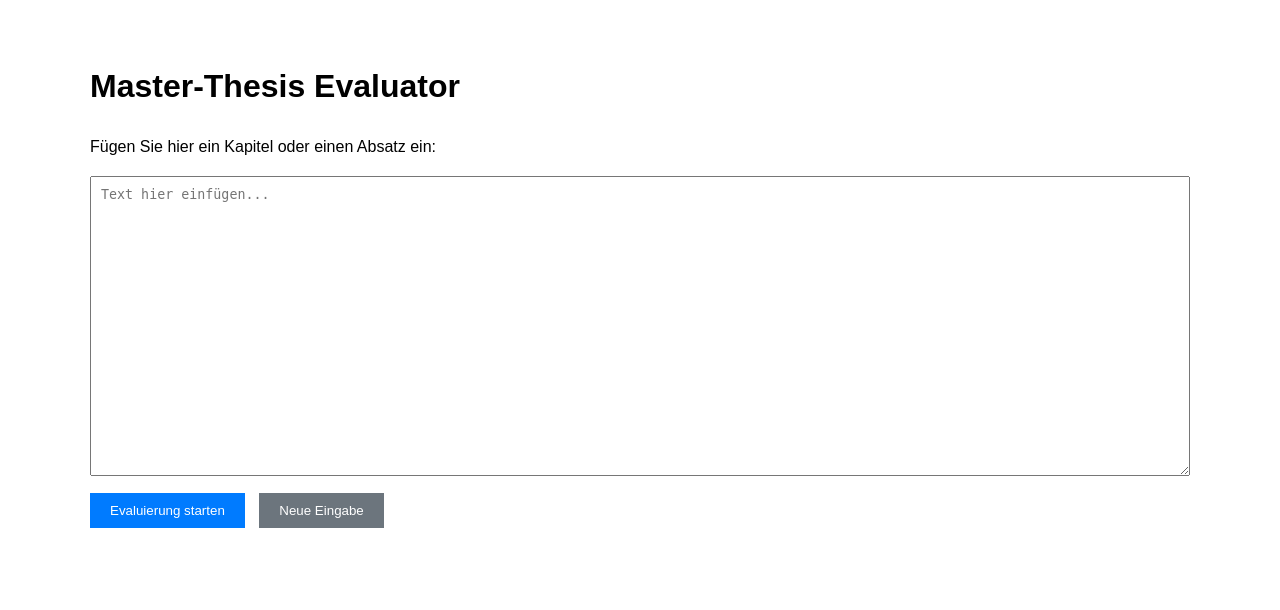
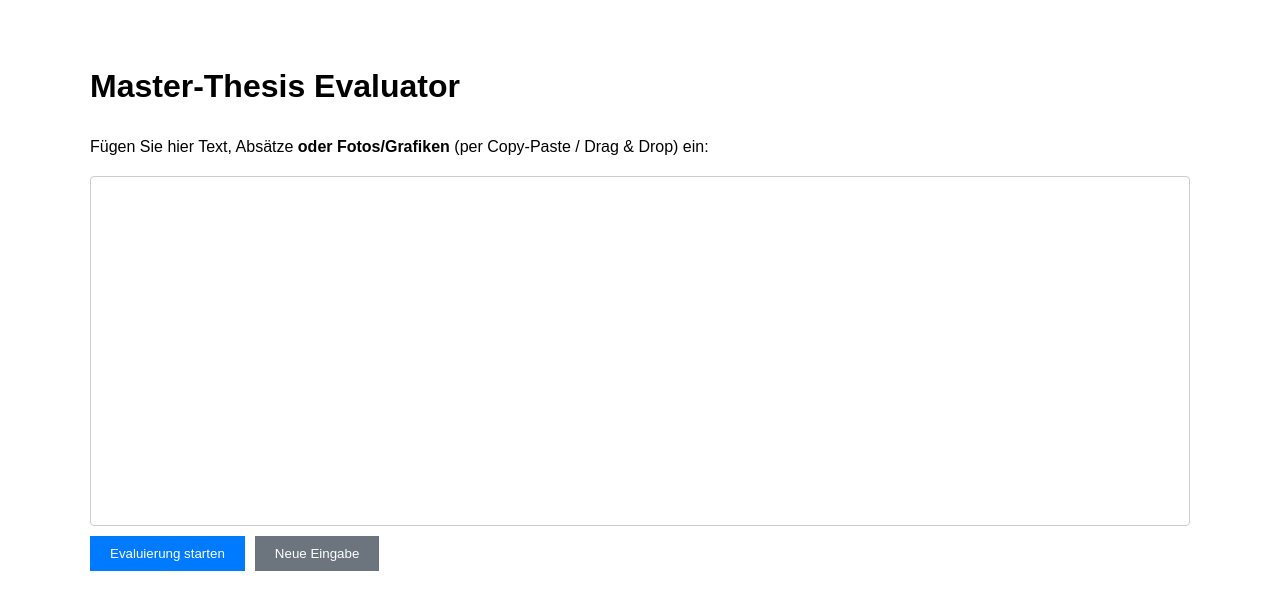
Before and after one commit to koenjo741/review, a Flask app: page / in a window 1280 px wide. Shown: the top 610 px of the page. Run offline with Flask 3, Linux system fonts and the light colour scheme.

Commit message:
Bildeingabe möglich

````diff
--- a/app.py
+++ b/app.py
@@ -32,13 +32,24 @@ def search_pubmed(query: str) -> str:
     except Exception as e:
         return f"PubMed Fehler: {str(e)}"
 
-def call_gemini(prompt: str) -> str:
-    """Ruft Gemini direkt über die offizielle REST-API auf (ohne SDK-Bloat)."""
+def call_gemini_multimodal(prompt: str, image_data: str = None, mime_type: str = "image/png") -> str:
+    """Ruft Gemini multimodal (Text + optionales Bild) über die REST-API auf."""
     url = f"https://generativelanguage.googleapis.com/v1beta/models/gemini-2.5-flash:generateContent?key={GOOGLE_API_KEY}"
     headers = {"Content-Type": "application/json"}
+
+    parts = [{"text": prompt}]
+    if image_data:
+        parts.append({
+            "inline_data": {
+                "mime_type": mime_type,
+                "data": image_data
+            }
+        })
+
     payload = {
-        "contents": [{"parts": [{"text": prompt}]}]
+        "contents": [{"parts": parts}]
     }
+
     response = requests.post(url, headers=headers, json=payload, timeout=60)
     if response.status_code == 200:
         data = response.json()
@@ -57,36 +68,39 @@ def index():
 def evaluate():
     data = request.json
     text = data.get('text', '')
+    image_base64 = data.get('image', None)
+    mime_type = data.get('mime_type', 'image/png')
 
-    if not text:
-        return jsonify({"error": "Kein Text übergeben"}), 400
+    if not text and not image_base64:
+        return jsonify({"error": "Kein Text oder Bild übergeben"}), 400
 
     try:
-        # 1. PubMed Abfrage
-        pubmed_kontext = search_pubmed(text[:80])
+        # 1. PubMed Abfrage (falls Text vorhanden)
+        pubmed_kontext = search_pubmed(text[:80]) if text else "Kein Text für PubMed-Suche."
 
         # 2. Agent A: Lektorat
-        prompt_a = f"Du bist ein akademischer Lektor. Reviewe den Text auf Grammatik, Stil und Logik: {text}"
-        res_a_text = call_gemini(prompt_a)
+        prompt_a = f"Du bist ein akademischer Lektor. Reviewe den Text bzw. das Bild auf Grammatik, Stil, Layout und Logik:\nText: {text}"
+        res_a_text = call_gemini_multimodal(prompt_a, image_base64, mime_type)
 
         # 3. Agent B: Fachprüfung
         prompt_b = (
-            f"Du bist ein medizinischer Reviewer und Informatiker. Prüfe die Fakten im Text: {text}\n\n"
+            f"Du bist ein medizinischer Reviewer und Informatiker. Prüfe die Fakten im eingereichten Material:\n"
+            f"Text: {text}\n\n"
             f"Evidenz-Datenbankauszug:\n{pubmed_kontext}"
         )
-        res_b_text = call_gemini(prompt_b)
+        res_b_text = call_gemini_multimodal(prompt_b, image_base64, mime_type)
 
-        # 4. Agent C: JSON-Gutachten erzwingen (mit Sprachsteuerung & Gelbmarkierung für Änderungen)
+        # 4. Agent C: JSON-Gutachten erzwingen
         prompt_c = (
             f"Du bist der Prüfungsvorsitzende. Erstelle ein finales Gutachten basierend auf:\n"
             f"Originaltext: {text}\n\n"
             f"Lektorat: {res_a_text}\n\n"
             f"Fachprüfung: {res_b_text}\n\n"
             f"Anweisungen zur Sprachregelung:\n"
-            f"- Erkenne die Originalsprache des eingereichten Originaltextes (z. B. Englisch).\n"
-            f"- Die Felder 'gesamtnote_tendenz' und 'kritikpunkte' (Kategorie, Begründung etc.) müssen zwingend auf DEUTSCH verfasst werden.\n"
+            f"- Erkenne die Originalsprache des eingereichten Materials (z. B. Englisch).\n"
+            f"- Die Felder 'gesamtnote_tendenz' und 'kritikpunkte' müssen zwingend auf DEUTSCH verfasst werden.\n"
             f"- Das Feld 'ueberarbeiteter_absatz' muss strikt in der URSPRUNGSSPRACHE des Originaltextes verfasst werden.\n"
-            f"- Markiere in dem 'ueberarbeiteter_absatz' alle geänderten oder neu hinzugefügten Textstellen mit einem HTML-Tag gelb an, genau so: <mark style=\"background-color: #fff3cd; color: #856404;\">Textstelle</mark>.\n\n"
+            f"- Markiere in dem 'ueberarbeiteter_absatz' alle geänderten Textstellen gelb: <mark style=\"background-color: #fff3cd; color: #856404;\">Textstelle</mark>.\n\n"
             f"Antworte AUSSCHLIESSLICH im folgenden JSON-Format (ohne Markdown-Blocks):\n"
             "{\n"
             '  "gesamtnote_tendenz": "string",\n'
@@ -102,7 +116,7 @@ def evaluate():
             "}"
         )
 
-        raw_res = call_gemini(prompt_c).strip()
+        raw_res = call_gemini_multimodal(prompt_c, image_base64, mime_type).strip()
 
         # Markdown-Codeblöcke sicherheitshalber entfernen
         if raw_res.startswith("```"):
--- a/templates/index.html
+++ b/templates/index.html
@@ -5,11 +5,41 @@
     <title>Thesis Reviewer</title>
     <style>
         body { font-family: sans-serif; max-width: 1100px; margin: 20px auto; padding: 20px; line-height: 1.6; }
-        textarea { width: 100%; height: 300px; padding: 10px; margin-bottom: 10px; box-sizing: border-box; }
-        .button-group { margin-bottom: 20px; }
-        button { padding: 10px 20px; background-color: #007bff; color: white; border: none; cursor: pointer; margin-right: 10px; }
+
+        /* Kombiniertes Eingabefeld für Text und Bilder (contenteditable) */
+        #inputContainer {
+            width: 100%;
+            min-height: 350px;
+            max-height: 600px;
+            overflow-y: auto;
+            padding: 15px;
+            margin-bottom: 10px;
+            box-sizing: border-box;
+            border: 1px solid #ccc;
+            border-radius: 4px;
+            background-color: #fff;
+            white-space: pre-wrap;
+            word-break: break-word;
+        }
+        #inputContainer:focus {
+            outline: none;
+            border-color: #007bff;
+            box-shadow: 0 0 5px rgba(0,123,255,0.3);
+        }
+        #inputContainer img {
+            max-width: 100%;
+            height: auto;
+            display: block;
+            margin: 10px 0;
+            border: 1px solid #ddd;
+            border-radius: 4px;
+        }
+
+        .button-group { margin-bottom: 20px; display: flex; gap: 10px; flex-wrap: wrap; }
+        button { padding: 10px 20px; background-color: #007bff; color: white; border: none; cursor: pointer; }
         button.secondary { background-color: #6c757d; }
         button:hover { opacity: 0.9; }
+
         #results { margin-top: 30px; border-top: 2px solid #eee; padding-top: 20px; display: none; }
         .critique { background: #f9f9f9; padding: 15px; border-left: 5px solid #007bff; margin-bottom: 10px; }
 
@@ -28,7 +58,7 @@
             box-sizing: border-box;
         }
         .original-col {
-            background-color: #fdfbf7; /* Dezent beiger Hintergrund */
+            background-color: #fdfbf7;
             border-color: #e5dfd3;
         }
         .revised-col {
@@ -45,7 +75,6 @@
             padding-bottom: 5px;
         }
 
-        /* Responsive Fallback bei schmaleren Bildschirmen */
         @media (max-width: 768px) {
             .comparison-container {
                 flex-direction: column;
@@ -55,9 +84,10 @@
 </head>
 <body>
     <h1>Master-Thesis Evaluator</h1>
-    <p>Fügen Sie hier ein Kapitel oder einen Absatz ein:</p>
+    <p>Fügen Sie hier Text, Absätze <strong>oder Fotos/Grafiken</strong> (per Copy-Paste / Drag & Drop) ein:</p>
 
-    <textarea id="inputText" placeholder="Text hier einfügen..."></textarea>
+    <!-- Editierbarer Container, der Text & Bilder unterstützt -->
+    <div id="inputContainer" contenteditable="true" placeholder="Text oder Bild hier per Strg+V einfügen..."></div>
 
     <div class="button-group">
         <button onclick="startReview()">Evaluierung starten</button>
@@ -68,22 +98,42 @@
 
     <script>
         async function startReview() {
-            const text = document.getElementById('inputText').value;
-            const resDiv = document.getElementById('results');
+            const container = document.getElementById('inputContainer');
+            const text = container.innerText.trim();
 
-            if (!text.trim()) {
-                alert('Bitte Text eingeben');
+            // Prüfen, ob ein Bild im Container eingefügt wurde
+            const imgElement = container.querySelector('img');
+            let imageBase64 = null;
+            let mimeType = "image/png";
+
+            if (imgElement) {
+                // Konvertiert das Bild-Element in Base64 für den API-Versand
+                const base64Data = imgElement.src;
+                if (base64Data.startsWith('data:')) {
+                    const parts = base64Data.split(',');
+                    mimeType = parts[0].match(/:(.*?);/)[1];
+                    imageBase64 = parts[1];
+                }
+            }
+
+            if (!text && !imageBase64) {
+                alert('Bitte Text oder ein Bild eingeben');
                 return;
             }
 
+            const resDiv = document.getElementById('results');
             resDiv.style.display = 'block';
-            resDiv.innerHTML = 'Prüfung läuft... Bitte warten (Agenten A, B und C arbeiten)...';
+            resDiv.innerHTML = 'Prüfung läuft... Bitte warten (Agenten A, B und C analysieren Text/Grafik)...';
 
             try {
                 const response = await fetch('/evaluate', {
                     method: 'POST',
                     headers: { 'Content-Type': 'application/json' },
-                    body: JSON.stringify({ text: text })
+                    body: JSON.stringify({
+                        text: text,
+                        image: imageBase64,
+                        mime_type: mimeType
+                    })
                 });
 
                 const data = await response.json();
@@ -97,15 +147,21 @@
                     critiqueHtml += `<div class="critique"><strong>${item.kategorie}</strong><br><em>\"${item.original_zitat}\"</em><br>${item.kritikpunkt}<br><small>Evidenz: ${item.evidenz_nachweis}</small></div>`;
                 });
 
+                // Originalansicht im linken Kasten aufbauen (inkl. Bild, falls vorhanden)
+                let originalDisplayHtml = escapeHtml(text);
+                if (imgElement) {
+                    originalDisplayHtml += `<br><img src="${imgElement.src}" style="max-width:100%; margin-top:10px;">`;
+                }
+
                 resDiv.innerHTML = `
                     <h2>Gutachten</h2>
                     <p><strong>Tendenz:</strong> ${data.gesamtnote_tendenz}</p>
                     ${critiqueHtml}
-                    <h3>Vergleich: Ursprungstext vs. Überarbeiteter Vorschlag</h3>
+                    <h3>Vergleich: Ursprüngliche Eingabe vs. Überarbeiteter Vorschlag</h3>
                     <div class="comparison-container">
                         <div class="comparison-column original-col">
-                            <span class="column-title">Originaltext</span>
-                            ${escapeHtml(text)}
+                            <span class="column-title">Original (Text / Grafik)</span>
+                            <div>${originalDisplayHtml}</div>
                         </div>
                         <div class="comparison-column revised-col">
                             <span class="column-title">Überarbeiteter Vorschlag</span>
@@ -120,13 +176,12 @@
         }
 
         function resetInputs() {
-            document.getElementById('inputText').value = '';
+            document.getElementById('inputContainer').innerHTML = '';
             const resDiv = document.getElementById('results');
             resDiv.style.display = 'none';
             resDiv.innerHTML = '';
         }
 
-        // Hilfsfunktion zur sicheren Darstellung von HTML im Originaltext
         function escapeHtml(string) {
             return string
                 .replace(/&/g, "&amp;")
@@ -135,6 +190,6 @@
                 .replace(/"/g, "&quot;")
                 .replace(/'/g, "&#039;");
         }
-    </script>
+    </scrip
 </body>
 </html>
````
